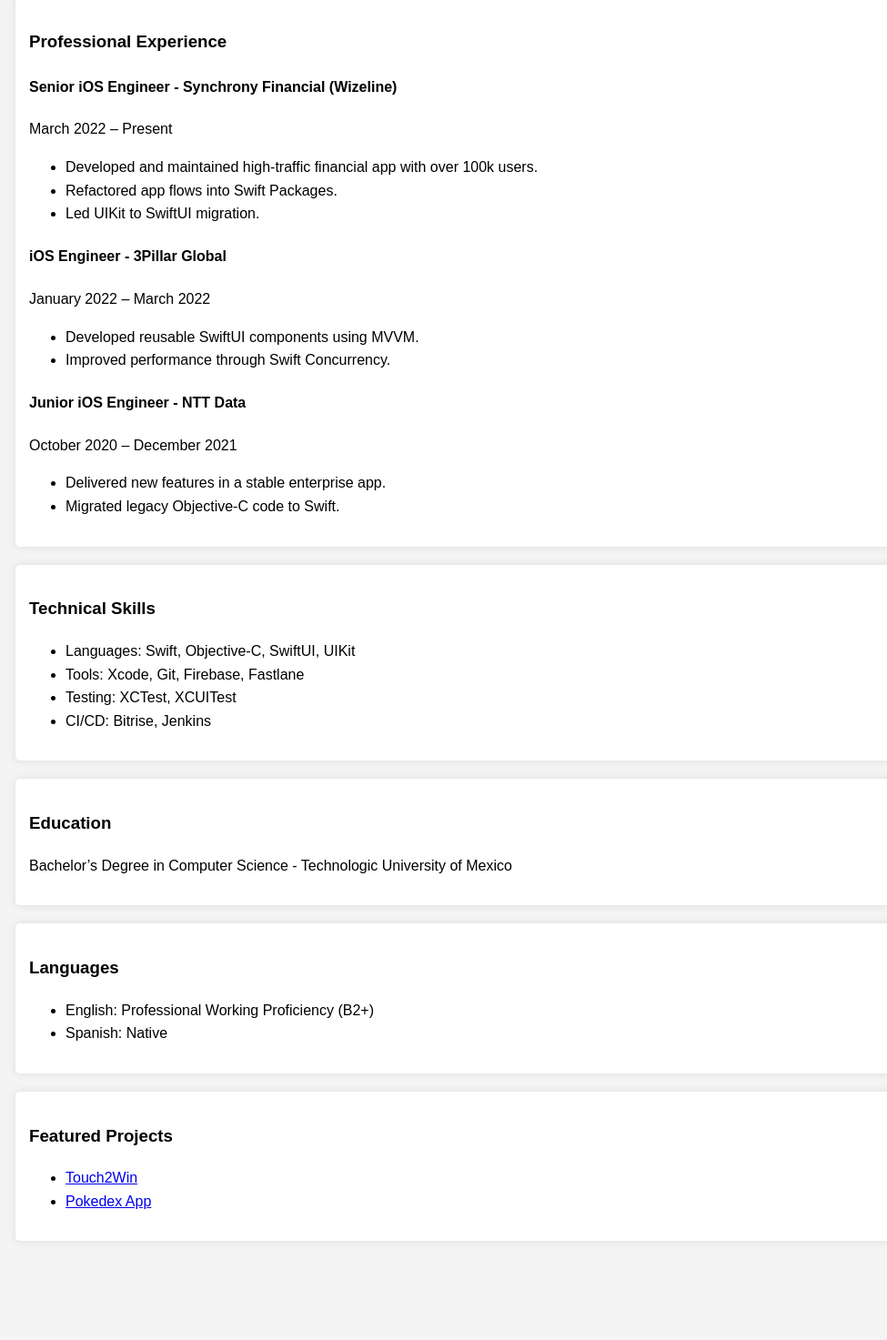
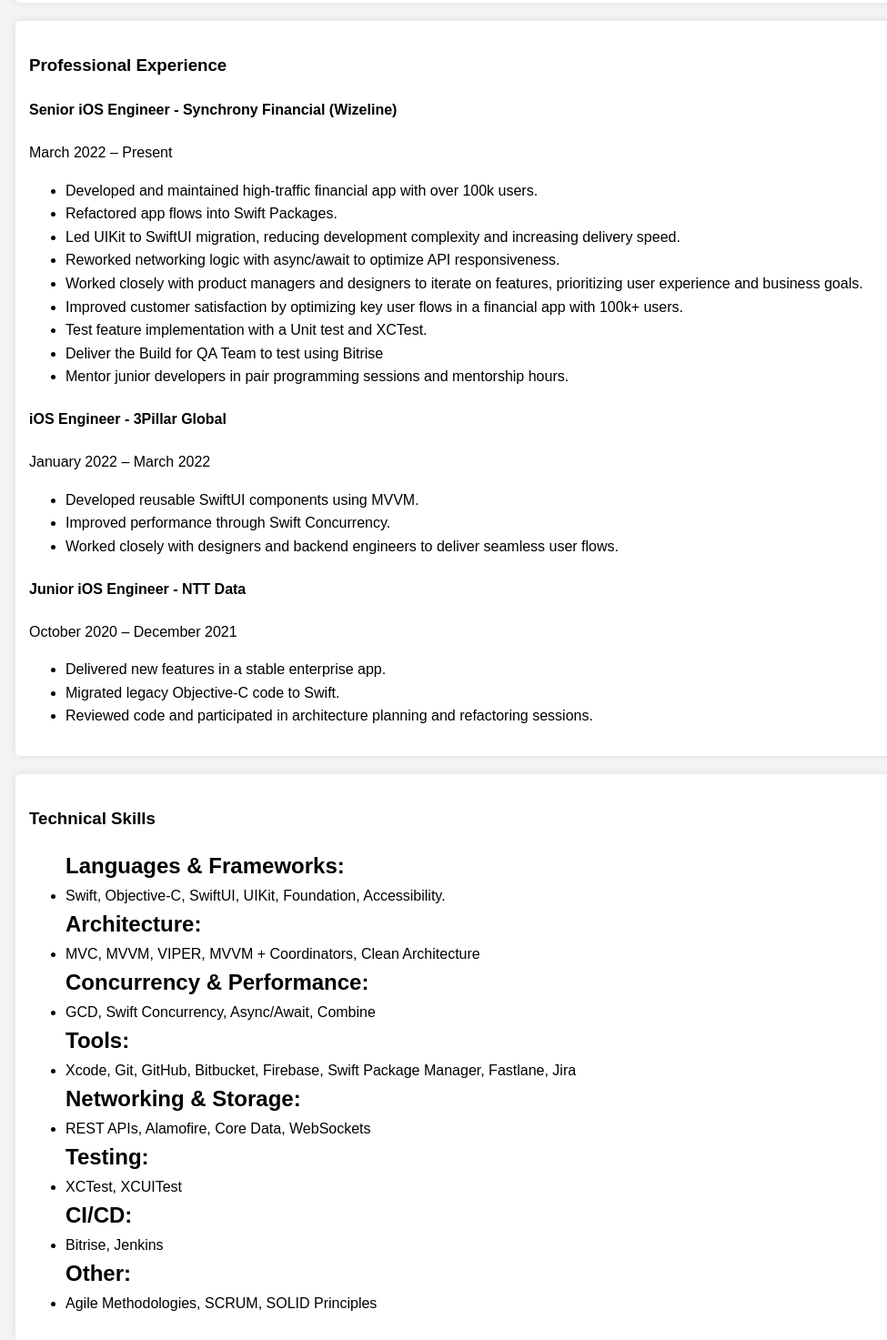
Before and after one commit to RegaloOmar/regaloomar.github.io, a plain HTML site: page index.html in a window 1280 px wide. Shown: the part 713-2186 px from the top of the page at 91% size, without its empty margins (3-978 px from the left). Before the commit the page ends 2117 px from the top, so only its background shows below. Drawn offline with Linux system fonts and the light colour scheme.

Commit message:
Update index.html

```diff
--- a/index.html
+++ b/index.html
@@ -17,7 +17,7 @@
 
     <section id="summary">
         <h3>Professional Summary</h3>
-        <p>Experienced iOS Developer with over 5 years of hands-on experience delivering robust, user-centric mobile applications. Skilled in building and scaling large apps using Swift, SwiftUI, and UIKit.</p>
+        <p>Experienced iOS Developer with over 5 years of hands-on experience delivering robust, user-centric mobile applications. Skilled in building and scaling large apps using Swift, SwiftUI, and UIKit. Adept at navigating complex UI, modern concurrency (GCD, Combine, Swift Concurrency), and legacy Objective-C code. Passionate about travel, product quality, and crafting beautiful, high-performance mobile experiences.</p>
     </section>
 
     <section id="achievements">
@@ -37,7 +37,13 @@
         <ul>
             <li>Developed and maintained high-traffic financial app with over 100k users.</li>
             <li>Refactored app flows into Swift Packages.</li>
-            <li>Led UIKit to SwiftUI migration.</li>
+            <li>Led UIKit to SwiftUI migration, reducing development complexity and increasing delivery speed.</li>
+            <li>Reworked networking logic with async/await to optimize API responsiveness.</li>
+            <li>Worked closely with product managers and designers to iterate on features, prioritizing user experience and business goals.</li>
+            <li>Improved customer satisfaction by optimizing key user flows in a financial app with 100k+ users.</li>
+            <li>Test feature implementation with a Unit test and XCTest.</li>
+            <li>Deliver the Build for QA Team to test using Bitrise</li>
+            <li>Mentor junior developers in pair programming sessions and mentorship hours.</li>
         </ul>
 
         <h4>iOS Engineer - 3Pillar Global</h4>
@@ -45,6 +51,7 @@
         <ul>
             <li>Developed reusable SwiftUI components using MVVM.</li>
             <li>Improved performance through Swift Concurrency.</li>
+            <li>Worked closely with designers and backend engineers to deliver seamless user flows.</li>
         </ul>
 
         <h4>Junior iOS Engineer - NTT Data</h4>
@@ -52,16 +59,29 @@
         <ul>
             <li>Delivered new features in a stable enterprise app.</li>
             <li>Migrated legacy Objective-C code to Swift.</li>
+            <li>Reviewed code and participated in architecture planning and refactoring sessions.            </li>
         </ul>
     </section>
 
     <section id="skills">
         <h3>Technical Skills</h3>
         <ul>
-            <li>Languages: Swift, Objective-C, SwiftUI, UIKit</li>
-            <li>Tools: Xcode, Git, Firebase, Fastlane</li>
-            <li>Testing: XCTest, XCUITest</li>
-            <li>CI/CD: Bitrise, Jenkins</li>
+            <h2>Languages & Frameworks:</h2>
+            <li>Swift, Objective-C, SwiftUI, UIKit, Foundation, Accessibility.</li>
+            <h2>Architecture:</h2>
+            <li>MVC, MVVM, VIPER, MVVM + Coordinators, Clean Architecture</li>
+            <h2>Concurrency & Performance:</h2>
+            <li>GCD, Swift Concurrency, Async/Await, Combine</li>
+            <h2>Tools:</h2>
+            <li>Xcode, Git, GitHub, Bitbucket, Firebase, Swift Package Manager, Fastlane, Jira</li>
+            <h2>Networking & Storage:</h2>
+            <li>REST APIs, Alamofire, Core Data, WebSockets</li>
+            <h2>Testing:</h2>
+            <li>XCTest, XCUITest</li>
+            <h2>CI/CD:</h2>
+            <li>Bitrise, Jenkins</li>
+            <h2>Other:</h2>
+            <li>Agile Methodologies, SCRUM, SOLID Principles</li>
         </ul>
     </section>
 
```
